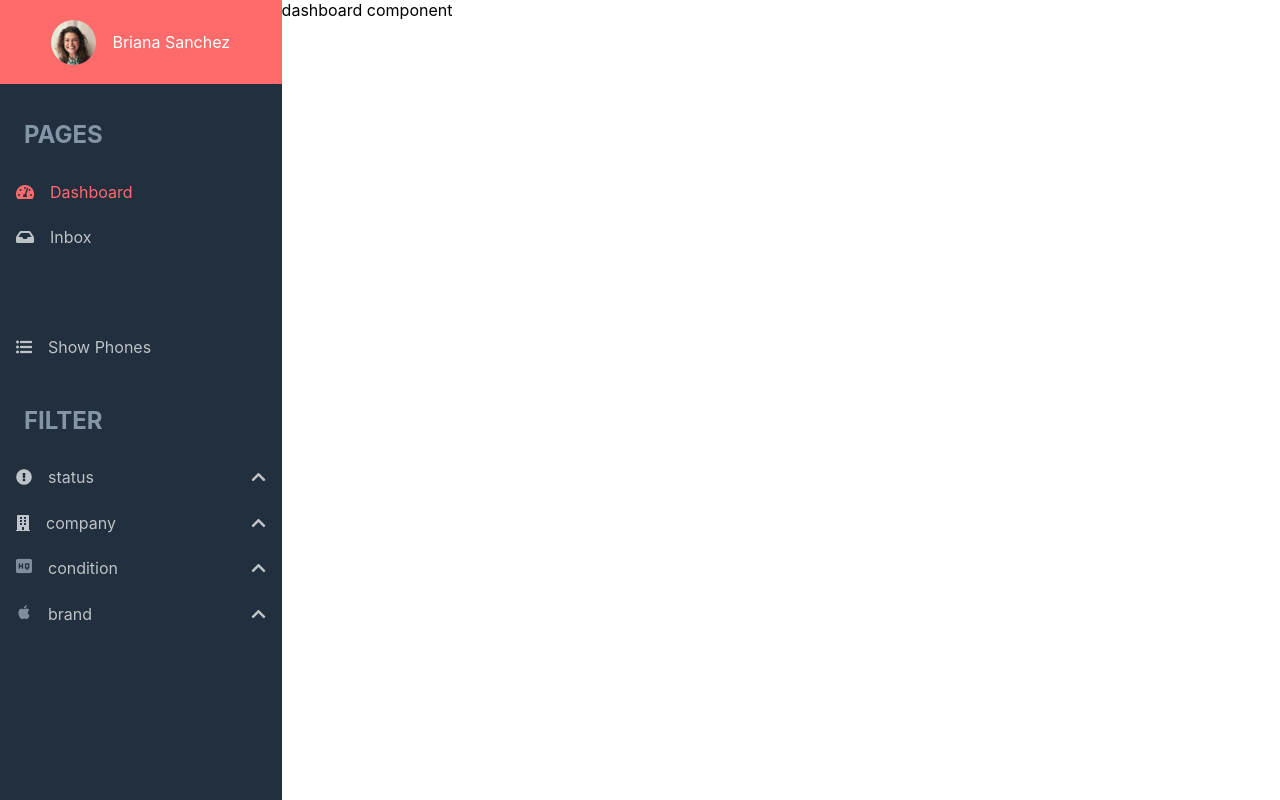
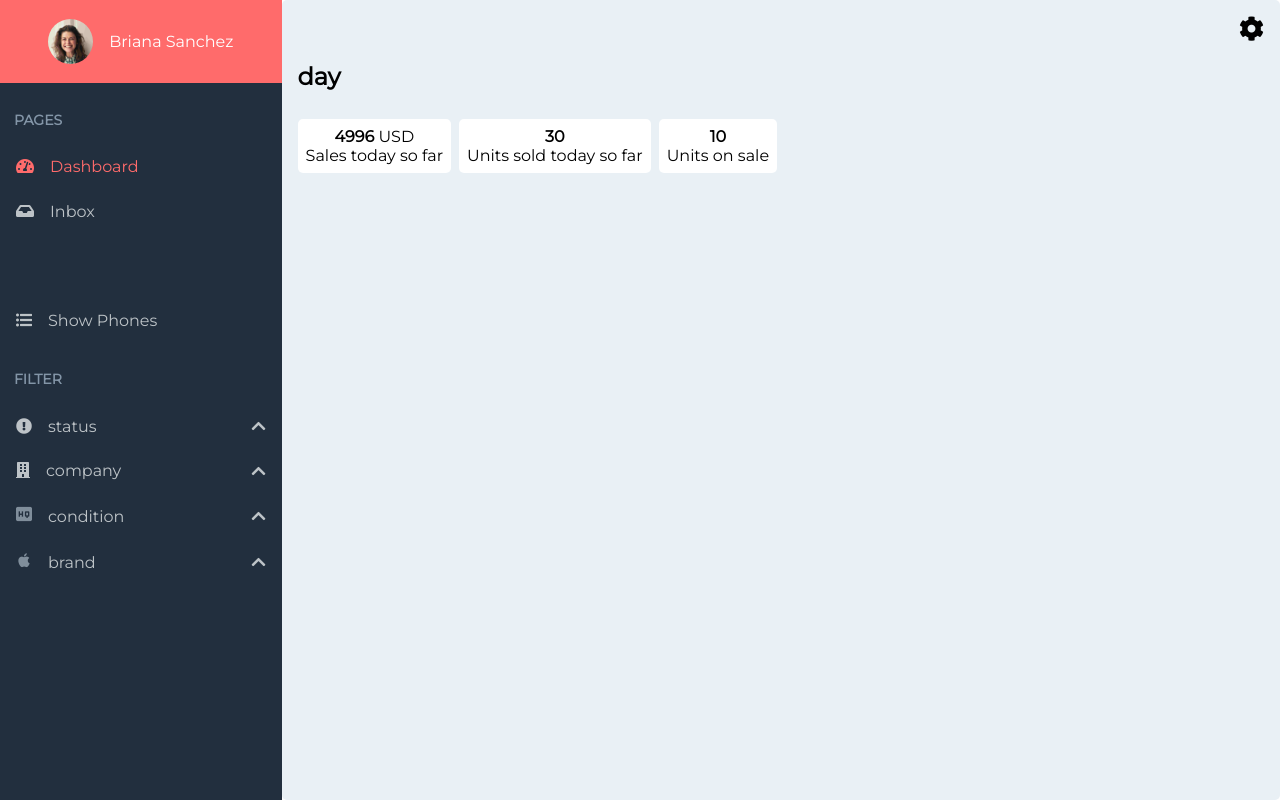
Before and after one commit to sanchezl391/phone-inventory-system-app, a React (Create React App) app: page / in a window 1280 px wide. Both pictures are taken after a click on the item "Dashboard". Built offline with nearby package versions, Linux system fonts and the light colour scheme.

Commit message:
added settings component to be able to set a time mode

```diff
--- a/src/App/Dashboard/Dashboard.js
+++ b/src/App/Dashboard/Dashboard.js
@@ -1,8 +1,33 @@
-import React from 'react';
+import React, {useState} from 'react';
 import './Dashboard.scss';
+import '../../App/text.css';
+import Settings from './Settings/Settings'
 
 let Dashboard = () => {
-  let html = 'dashboard component';
+  let [timeMode, setTimeMode] = useState("day");
+  let modeManager = {timeMode: timeMode, setTimeMode:setTimeMode};
+
+  let html = <div className="dashboard-container">
+    <Settings modeManager={modeManager}/>
+    <h2>{timeMode}</h2>
+    <div className="sales-information-container">
+      <div className="sales-info-component">
+        <p><strong>4996</strong> USD</p>
+        <p>Sales today so far</p>
+      </div>
+      <div className="sales-info-component">
+        <p><strong>30</strong></p>
+        <p>Units sold today so far</p>
+      </div>
+      <div className="sales-info-component">
+        <p><strong>10</strong></p>
+        <p>Units on sale</p>
+      </div>
+    </div>
+
+
+    {/* <canvas id="myChart" width="400" height="400"></canvas> */}
+  </div>;
   return html;
 };
 
--- a/src/App/Dashboard/Dashboard.scss
+++ b/src/App/Dashboard/Dashboard.scss
@@ -0,0 +1,30 @@
+$gray-bg-color: #E9F0F5;
+$red-color: #ff6b6b;
+
+
+.dashboard-container{
+    background: $gray-bg-color;
+    min-height: 100vh;
+    padding: 1em;
+    border-radius: 5px;
+    height: 100%;
+    display: flex;
+    flex-direction: column;
+    box-sizing: border-box;
+}
+
+.sales-information-container{
+    flex-wrap: wrap;
+    display: flex;
+    align-items: flex-start;
+    .sales-info-component{
+        margin: .5em .5em .5em 0;
+        border-radius: 5px;
+        background: white;
+        padding: .5em;
+        display: flex;
+        flex-direction: column;
+        align-items:center;
+        p{margin: 0;}
+    }
+}
--- /dev/null
+++ b/src/App/Dashboard/Settings/Settings.js
@@ -0,0 +1,50 @@
+import React, {useState} from 'react';
+import './Settings.scss';
+
+let Settings = (props) => {
+    let [isDialogOpen, setIsDialogOpen] = useState(false);
+    let mode = props.modeManager.timeMode;
+
+    let isModeActive = (value) => {
+        if(mode === value)
+            return 'active selector';
+        else
+            return 'selector';
+    };
+
+    let dialogJsx = (isDialogOpen) ? <div className="dialog-container">
+        <i
+            onClick={() => setIsDialogOpen(false)}
+            className="fas fa-times lg-txt"></i>
+        <h3>Set Time Mode</h3>
+        <div className="mode-value-container">
+            <div
+                onClick={() => props.modeManager.setTimeMode('day')}
+                className={isModeActive('day')}></div>
+            <p>day</p>
+        </div>
+        <div className="mode-value-container">
+            <div
+                onClick={() => props.modeManager.setTimeMode('week')}
+                className={isModeActive('week')}></div>
+            <p>week</p>
+        </div>
+        <div className="mode-value-container">
+            <div
+                onClick={() => props.modeManager.setTimeMode('month')}
+                className={isModeActive('month')}></div>
+            <p>month</p>
+        </div>
+    </div>:
+    '';
+
+    let html = <div className="settings-container">
+        {dialogJsx}
+        <i
+            className="fas fa-cog lg-txt"
+            onClick={() => setIsDialogOpen(!isDialogOpen)}></i>
+    </div>;
+    return html;
+};
+
+export default Settings;
--- /dev/null
+++ b/src/App/Dashboard/Settings/Settings.scss
@@ -0,0 +1,55 @@
+$red-color: #ff6b6b;
+
+.settings-container{
+    align-self:flex-end;
+    .fa-cog{
+        color: black;
+        transition: transform 2s;
+        &:hover{
+            cursor:pointer;
+            color: $red-color;
+            transform: rotate(360deg);
+        }
+    }
+    .dialog-container{
+        display: flex;
+        flex-direction: column;
+        position: absolute;
+        z-index: 2;
+        background:white;
+        padding:1em 2em 2em 2em;
+        right: 1em;
+        border-radius: 6px;
+        h3{
+            margin:0;
+            padding-bottom:.5em;
+            border-bottom: .5px solid #222F3E;
+        }
+
+    }
+}
+
+.settings-container .dialog-container .fa-times{
+    margin-bottom: 1em;
+    align-self:flex-end;
+    &:hover{cursor: pointer;color: $red-color;}
+}
+
+.settings-container .dialog-container .mode-value-container {
+    display: flex;
+    align-items: center;
+    margin-top: 1em;
+    .selector{
+        width: 25px;
+        height: 25px;
+        border-radius:50%;
+        background:white;
+        margin-right: 1em;
+        border:2px solid #222F3E;
+        &:hover{
+            cursor:pointer;
+            background: #1E272E;
+        }
+    }
+    .active{background: $red-color;}
+}
--- a/src/App/SideNavbar/Pages/Pages.scss
+++ b/src/App/SideNavbar/Pages/Pages.scss
@@ -17,7 +17,6 @@ $red-color: #ff6b6b;
         padding: 0;
     }
     .dropdown{justify-content: space-between;}
-
 }
 
 
```
